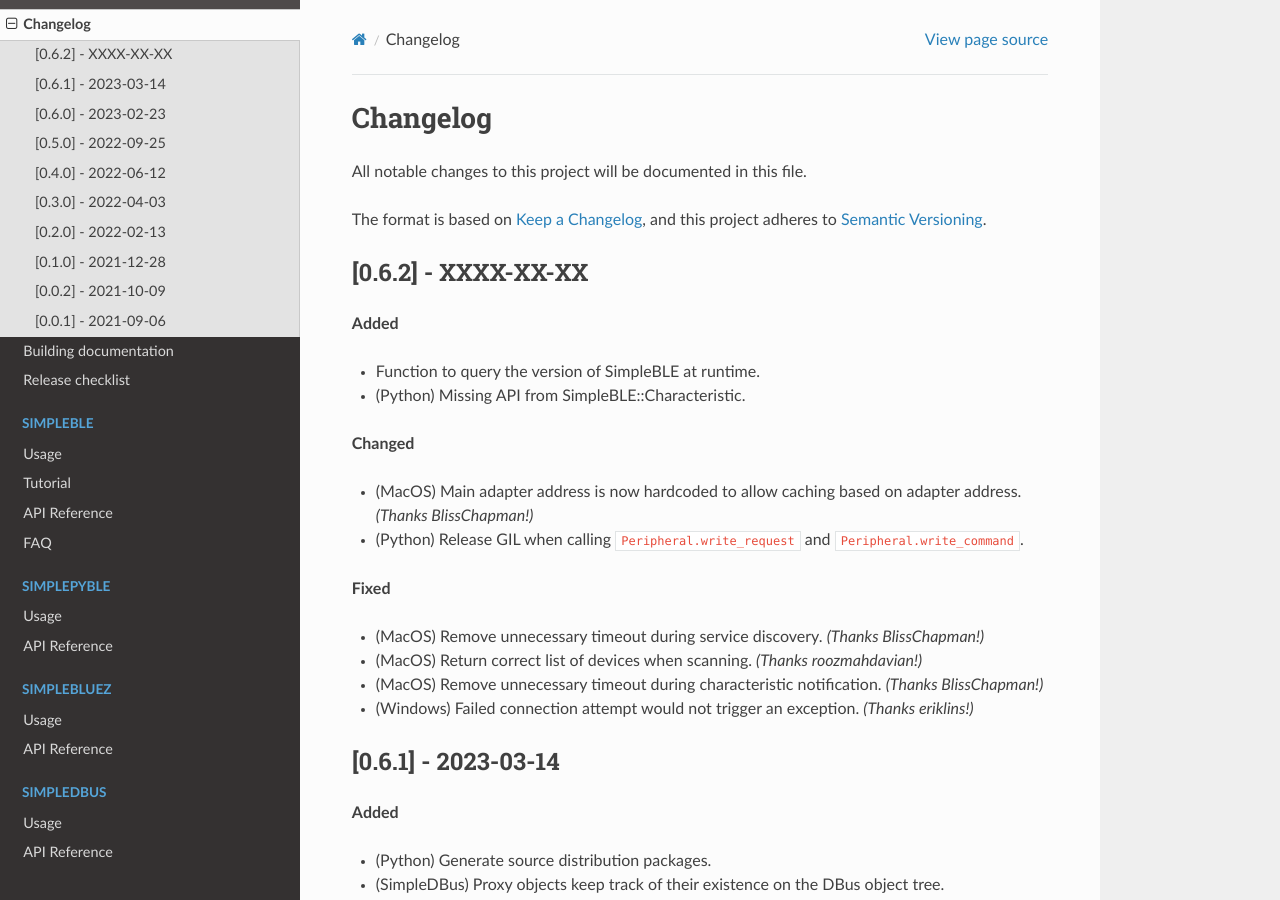
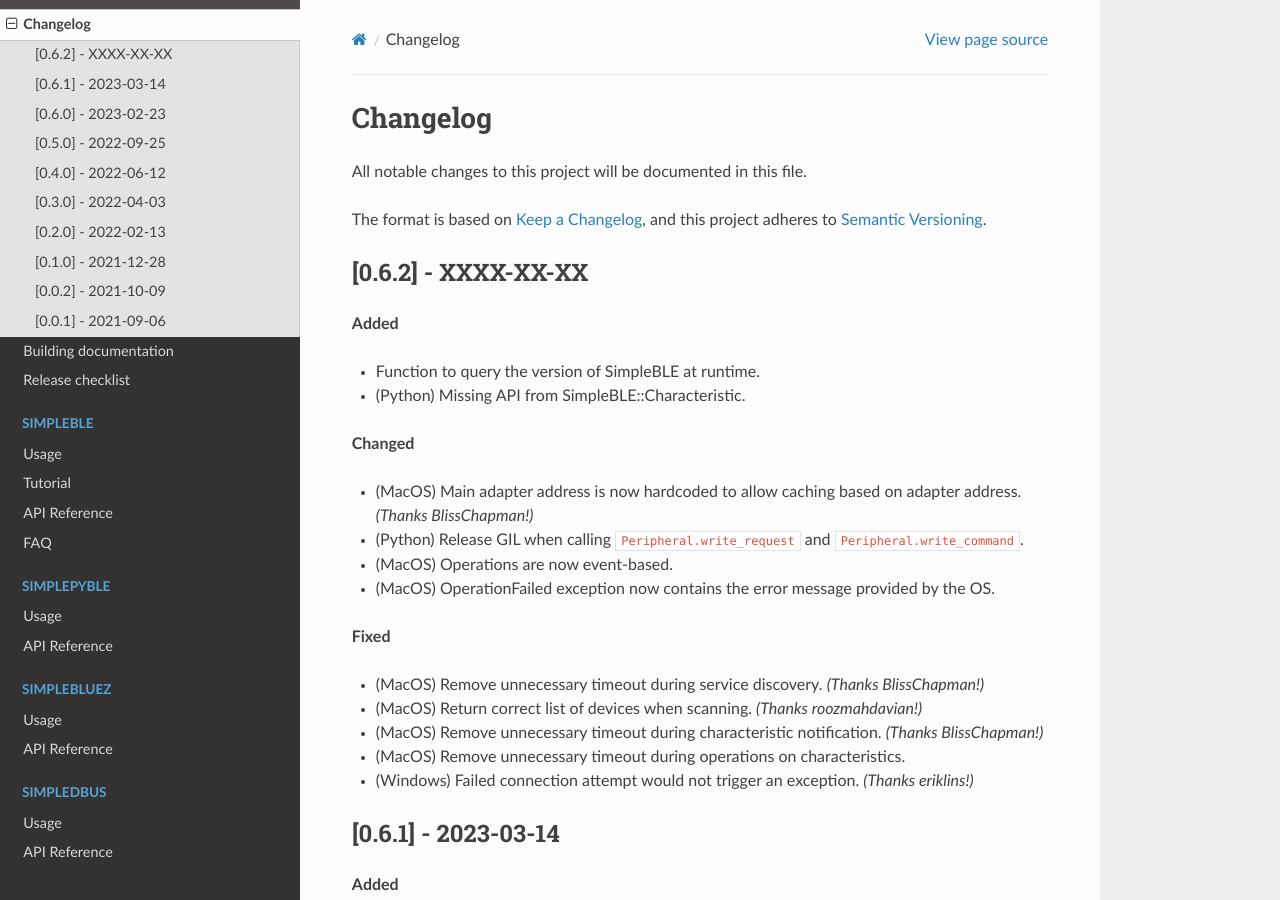
Before and after one commit to OpenBluetoothToolbox/SimpleBLE, a Sphinx documentation site: the page built from docs/changelog.rst, in a window 1280 px wide and 900 px high. Built offline with Sphinx 7.4.7 and the Read the Docs theme 2.0.0, drawn with Linux system fonts in a browser that asks for light colours.

Commit message:
Make MacOS fully event-oriented (#254)
* Remove timeouts for operations and discovery
* Made MacOS disconnection event-based

```diff
--- a/docs/changelog.rst
+++ b/docs/changelog.rst
@@ -13,17 +13,19 @@
 - Function to query the version of SimpleBLE at runtime.
 - (Python) Missing API from SimpleBLE::Characteristic.
 
-
 **Changed**
 
 - (MacOS) Main adapter address is now hardcoded to allow caching based on adapter address. *(Thanks BlissChapman!)*
 - (Python) Release GIL when calling ``Peripheral.write_request`` and ``Peripheral.write_command``.
+- (MacOS) Operations are now event-based.
+- (MacOS) OperationFailed exception now contains the error message provided by the OS.
 
 **Fixed**
 
 - (MacOS) Remove unnecessary timeout during service discovery. *(Thanks BlissChapman!)*
 - (MacOS) Return correct list of devices when scanning. *(Thanks roozmahdavian!)*
 - (MacOS) Remove unnecessary timeout during characteristic notification. *(Thanks BlissChapman!)*
+- (MacOS) Remove unnecessary timeout during operations on characteristics.
 - (Windows) Failed connection attempt would not trigger an exception. *(Thanks eriklins!)*
 
 
```
Also changed, not shown: 7 other files.
